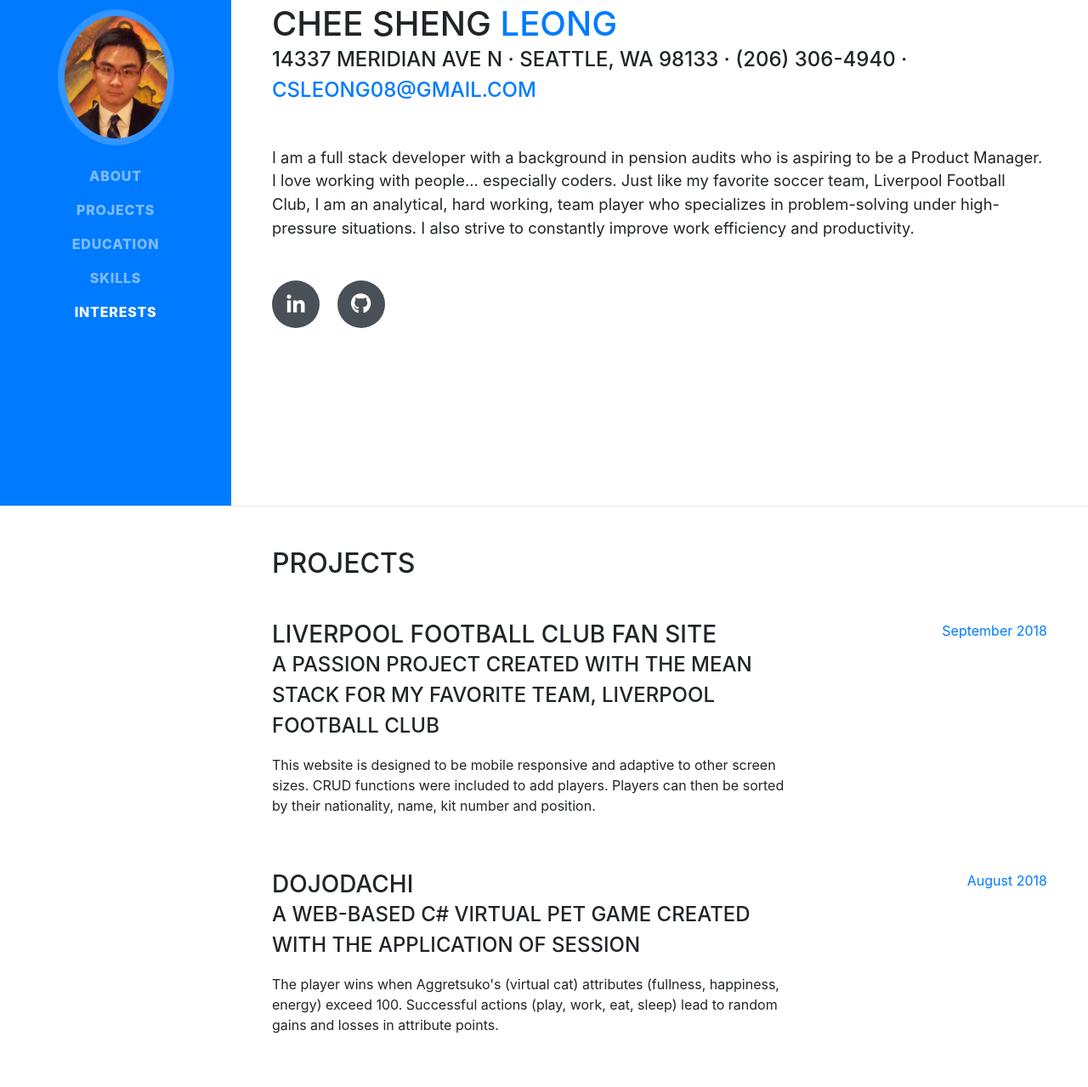
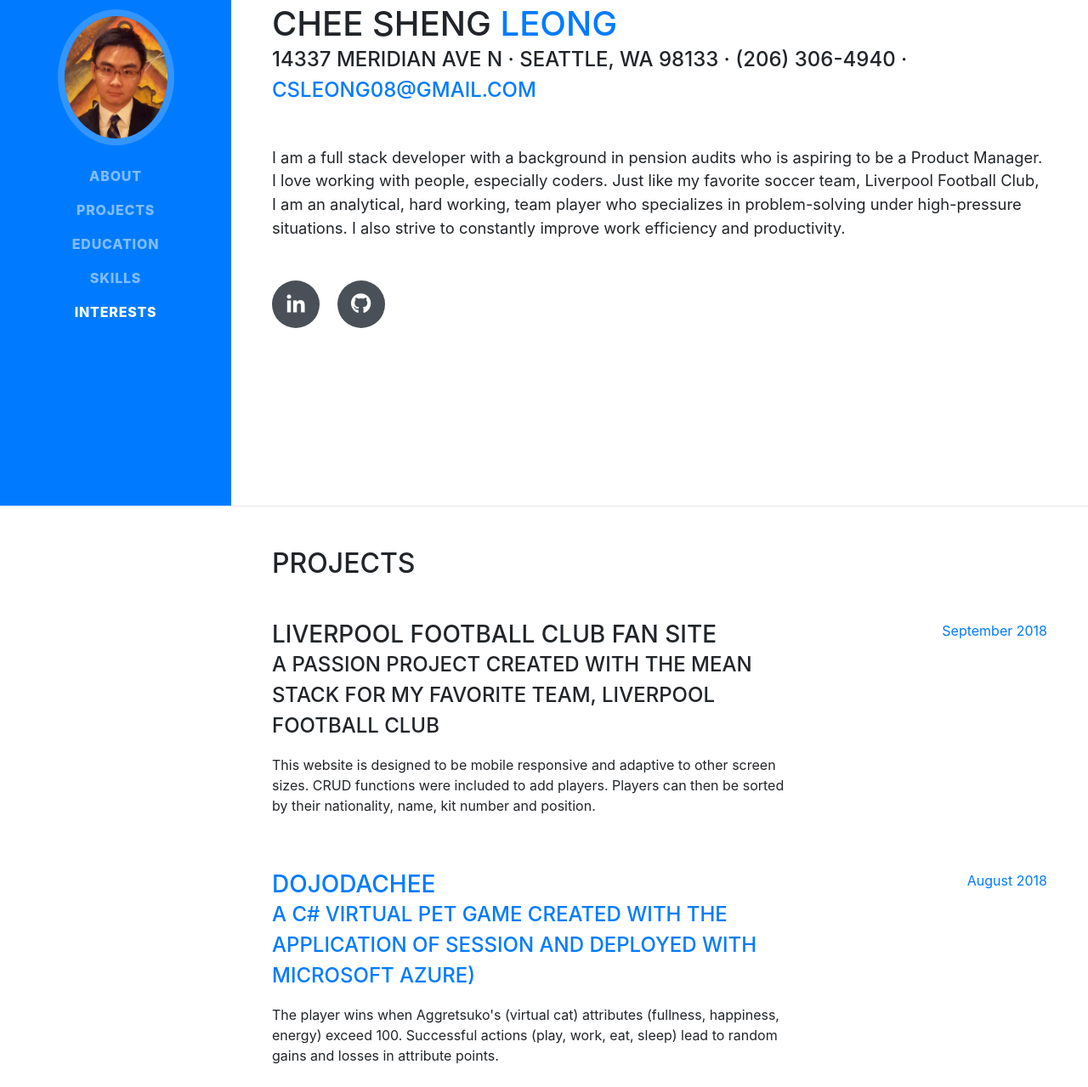
Before and after one commit to csleong09/csleong.github.io, a website with bundled scripts: page index.html in a window 1280 px wide. Shown: the part 205-1484 px from the top of the page at 85% size. Built offline with nearby package versions, Linux system fonts and the light colour scheme; files whose address does not match are found by name; a web font is replaced by a local one.

Commit message:
added Dojodachee's Azure link

```diff
--- a/index.html
+++ b/index.html
@@ -69,7 +69,7 @@
           <div class="subheading mb-5">14337 Meridian Ave N · Seattle, WA 98133 · (206) 306-4940 ·
             <a href="mailto:csleong08@gmail.com">csleong08@gmail.com</a>
           </div>
-          <p class="lead mb-5">I am a full stack developer with a background in pension audits who is aspiring to be a Product Manager. I love working with people... especially coders. Just like my favorite soccer team, Liverpool Football Club, I am an analytical, hard working, team player who specializes in problem-solving under high-pressure situations. I also strive to constantly improve work efficiency and productivity.</p>
+          <p class="lead mb-5">I am a full stack developer with a background in pension audits who is aspiring to be a Product Manager. I love working with people, especially coders. Just like my favorite soccer team, Liverpool Football Club, I am an analytical, hard working, team player who specializes in problem-solving under high-pressure situations. I also strive to constantly improve work efficiency and productivity.</p>
           <div class="social-icons">
             <a href="https://www.linkedin.com/in/cheeshengleong/">
               <i class="fab fa-linkedin-in"></i>
@@ -98,16 +98,19 @@
             </div>
           </div>
 
+          <a href="https://dojodachee.azurewebsites.net/">
             <div class="resume-item d-flex flex-column flex-md-row mb-5">
               <div class="resume-content mr-auto">
-              <h3 class="mb-0">Dojodachi</h3>
-              <div class="subheading mb-3">A web-based C# virtual pet game created with the application of session</div>
+                <h3 class="mb-0">Dojodachee</h3>
+                <div class="subheading mb-3">A C# virtual pet game created with the application of session and deployed with Microsoft Azure)</div>
+          </a>
                 <p>The player wins when Aggretsuko's (virtual cat) attributes (fullness, happiness, energy) exceed 100. Successful actions (play, work, eat, sleep) lead to random gains and losses in attribute points.</p>
               </div>
               <div class="resume-date text-md-right">
                 <span class="text-primary">August 2018</span>
               </div>
             </div>
+
 
           <div class="resume-item d-flex flex-column flex-md-row mb-5">
             <div class="resume-content mr-auto">
```
Lines whose indentation alone changed are shown as unchanged.
